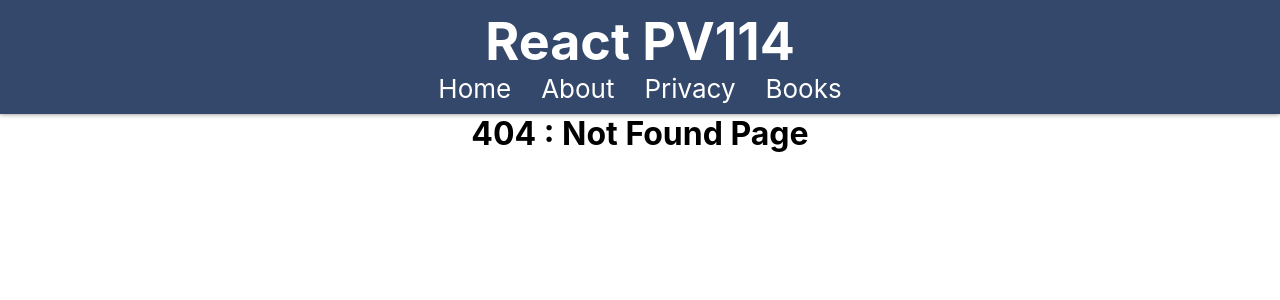
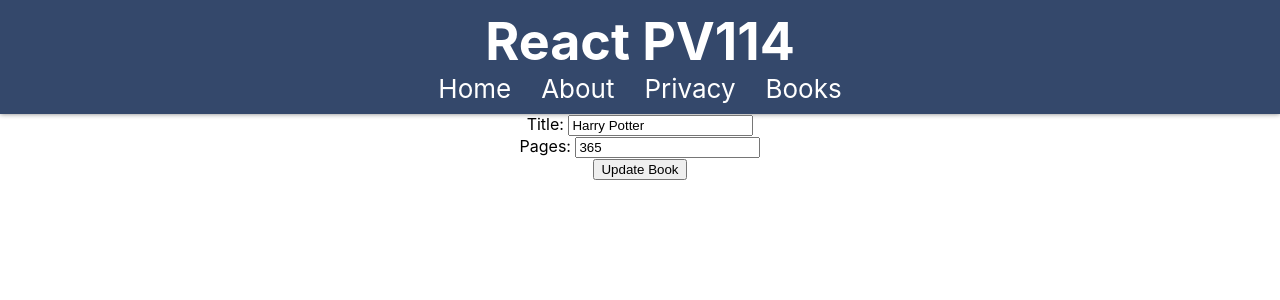
Before and after one commit to temeirro/react-pv114, a React (Create React App) app: page /books/edit/1 in a window 1280 px wide. Before the commit this address had no page. Shown: the top 300 px of the page. Built offline with nearby package versions, Linux system fonts and the light colour scheme.

Commit message:
update EditBook

```diff
--- a/src/App.js
+++ b/src/App.js
@@ -10,6 +10,7 @@ import { BooksList } from './components/books/BooksList';
 import { Book } from './components/books/Book';
 import { NotFound } from './components/NotFound';
 import { NewBook } from './components/books/NewBook';
+import { EditBook } from './components/books/EditBook';
 function App() {
 
 
@@ -30,6 +31,7 @@ function App() {
               <Route index element={<BooksList/>}/>
               <Route path=":id" element={<Book/>}/>
               <Route path="newbook" element={<NewBook/>}/>
+              <Route path="edit/:id" element={<EditBook/>}/>
               <Route path="history" element={<h3>Book History</h3>} />
               <Route path="fantazy" element={<h3>Book fantezy</h3>} />
             </Route>
--- a/src/components/books/BooksList.js
+++ b/src/components/books/BooksList.js
@@ -1,33 +1,49 @@
-import { Link, useOutletContext } from "react-router-dom";
+import { Link, useNavigate, useOutletContext } from "react-router-dom";
 import "./BooksList.css";
 export function BooksList() {
-    const [books,setBooks] = useOutletContext();
+    const [books, setBooks] = useOutletContext();
+    const navigate = useNavigate();
+
     console.log(books);
+    const removeBookById = (id) => {
+        // const newBooks=books.filter(book=>book.id!==id);
+        // setBooks(newBooks);
+        // setBooks((books) => {
+        //     return books.filter(book => book.id !== id)
+        // })
 
+        setBooks(books => books.filter(book => book.id !== id));
+    }
 
     return (
         <>
             <br></br>
-            <div className="container-newbook"> <Link to ={`/books/newbook`}>Add new book</Link></div>
+            <div className="container-newbook"> <Link to={`/books/newbook`}>Add new book</Link></div>
             <br></br>
             <hr></hr>
             <div className="Books">
-            <table className="BooksTable">
+                <table className="BooksTable">
                     <thead>
                         <tr>
                             <th>Titles</th>
                             <th>Pages</th>
+                            <th>Delete</th>
+                            <th>Edit</th>
                         </tr>
                     </thead>
                     <tbody>
                         {books.map((b) => (
-                            <tr>
+                            <tr key={b.id}>
                                 <td><Link to={`/books/${b.id}`}>{b.title}</Link></td>
                                 <td>{b.pages}</td>
+                                <td><button onClick={() => removeBookById(b.id)}>Delete</button>  </td>
+                                <td><button onClick={() => navigate(`edit/${b.id}`)}>Edit</button>  </td>
+
                             </tr>
                         ))}
                     </tbody>
                 </table>
-                </div>       </>
+            </div>
+        </>
     );
 }
--- /dev/null
+++ b/src/components/books/EditBook.js
@@ -0,0 +1,55 @@
+// import { useRef } from "react";
+import { useForm } from "react-hook-form";
+import { useNavigate, useOutletContext, useParams } from "react-router-dom";
+
+export function EditBook() {
+    const { id } = useParams();
+    const [books, setBooks] = useOutletContext();
+    const book = books.find(b => b.id === parseInt(id));
+    const navigate = useNavigate();
+    console.log(books);
+    const { register, handleSubmit } = useForm();
+    const onSubmit = (updateBook) => {
+        console.log(updateBook);
+        // updateBook.id=book.id;
+        const updateBooks = books.map(book => {
+            if (parseInt(updateBook.id) === parseInt(book.id)) return updateBook;
+            return book;
+        })
+
+        setBooks(updateBooks);
+        console.log(updateBooks);
+        navigate('/books');
+    };
+
+    return (
+        <>
+            <div className="form-newbook">
+                <form onSubmit={handleSubmit(onSubmit)}>
+                    <div className="container-input">
+                        {/* <label> Id:  </label> */}
+                        {/* <input type="text" name="title" onChange={titleChange} required /> */}
+                        {/* <input ref={titleRef} type="text" name="title" required /> */}
+                        <input {...register("id")} type="number" name="id" defaultValue={book.id}  hidden/>
+                    </div>
+                    <div className="container-input">
+                        <label> Title:  </label>
+                        {/* <input type="text" name="title" onChange={titleChange} required /> */}
+                        {/* <input ref={titleRef} type="text" name="title" required /> */}
+                        <input {...register("title")} type="text" name="title" defaultValue={book.title} required />
+                    </div>
+                    <div className="container-input">
+                        <label> Pages:  </label>
+                        {/* <input type="number" name="pages" onChange={pagesChange} required /> */}
+                        {/* <input ref={pagesRef} type="number" name="pages"required /> */}
+                        <input {...register("pages")} type="number" name="pages" defaultValue={book.pages} required />
+                    </div>
+                    <div className="containar-button">
+                        {/* <input type="submit" onClick={submit} value="Add Book"/> */}
+                        <input type="submit" value="Update Book" />
+                    </div>
+                </form>
+            </div>
+        </>
+    )
+}
--- a/src/components/books/NewBook.js
+++ b/src/components/books/NewBook.js
@@ -1,9 +1,10 @@
 import { useRef } from "react";
 import { useForm } from "react-hook-form";
-import { useOutletContext } from "react-router-dom";
+import { useNavigate, useOutletContext } from "react-router-dom";
 
 export function NewBook() {
     const [books,setBooks] = useOutletContext();
+    const navigate=useNavigate();
     console.log(books);
     let newBook={
         id:4,
@@ -42,6 +43,7 @@ export function NewBook() {
         // const newBooks=[...books,newBook];
         setBooks([...books,newBook]);
         console.log(newBook);
+        navigate('/books');
      };
 
     return (
```
